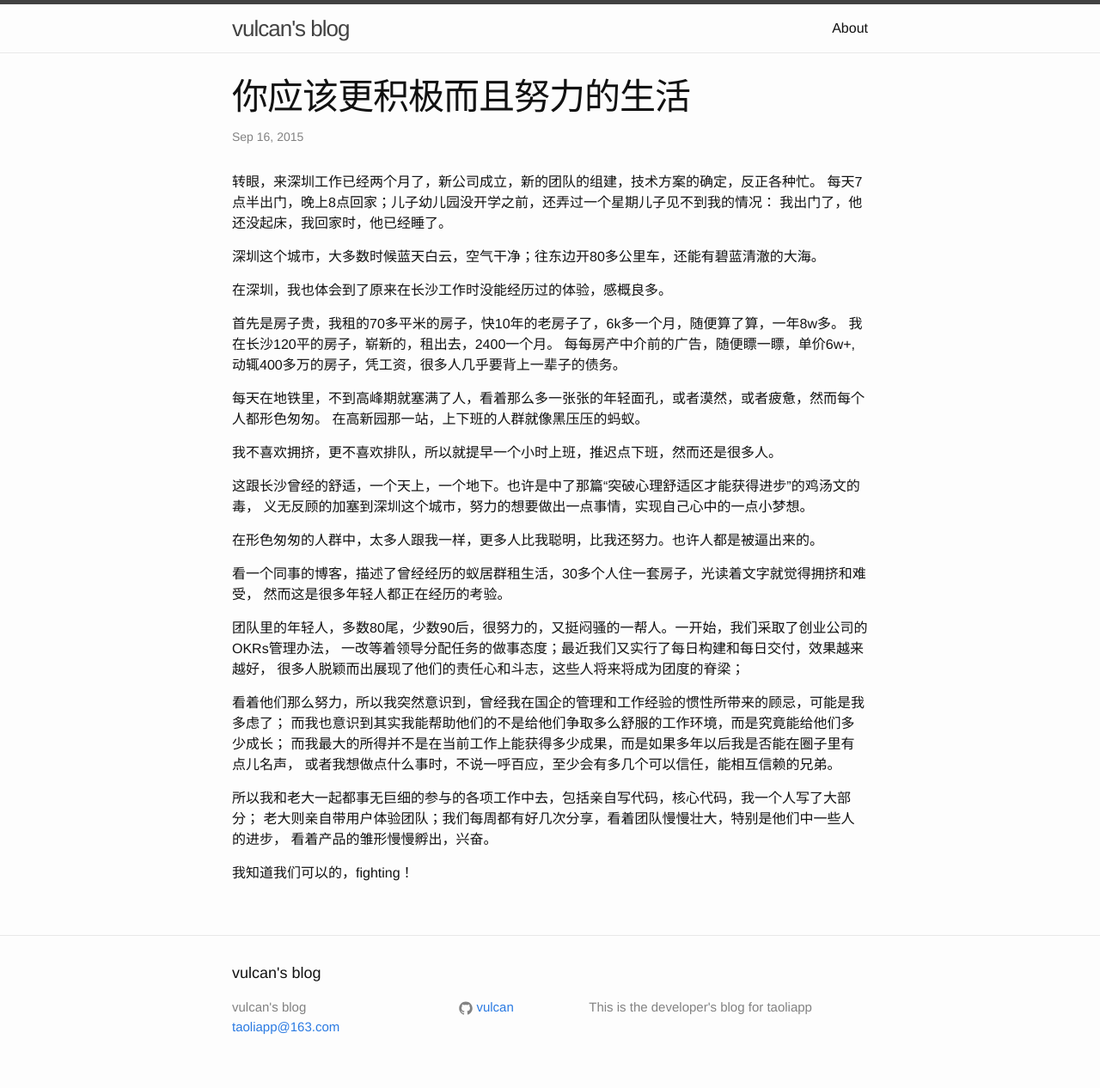
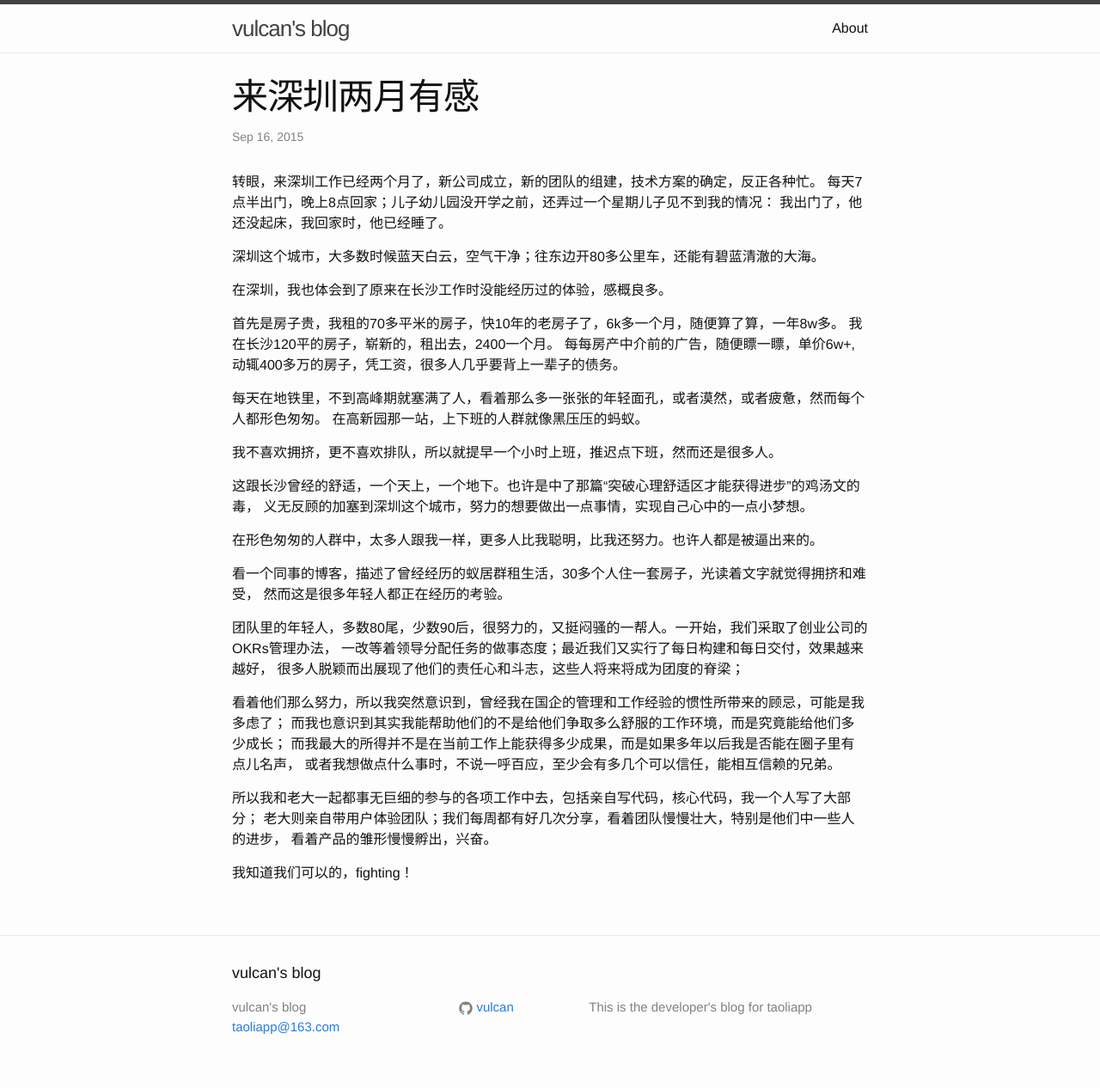
Before and after one commit to vulcan/vulcan.github.io, a Jekyll site: the page built from _posts/2015-09-16-beaggressive.md, in a window 1280 px wide. Shown: the whole page at 86% size. Built offline with Jekyll 4.4.1, drawn with Linux system fonts in a browser that asks for light colours.

Commit message:
change title

```diff
--- a/_posts/2015-09-16-beaggressive.md
+++ b/_posts/2015-09-16-beaggressive.md
@@ -1,6 +1,6 @@
 ---
 layout: post
-title:  "你应该更积极而且努力的生活"
+title:  "来深圳两月有感"
 date:   2015-09-16 14:52:02
 categories: life
 ---
```
